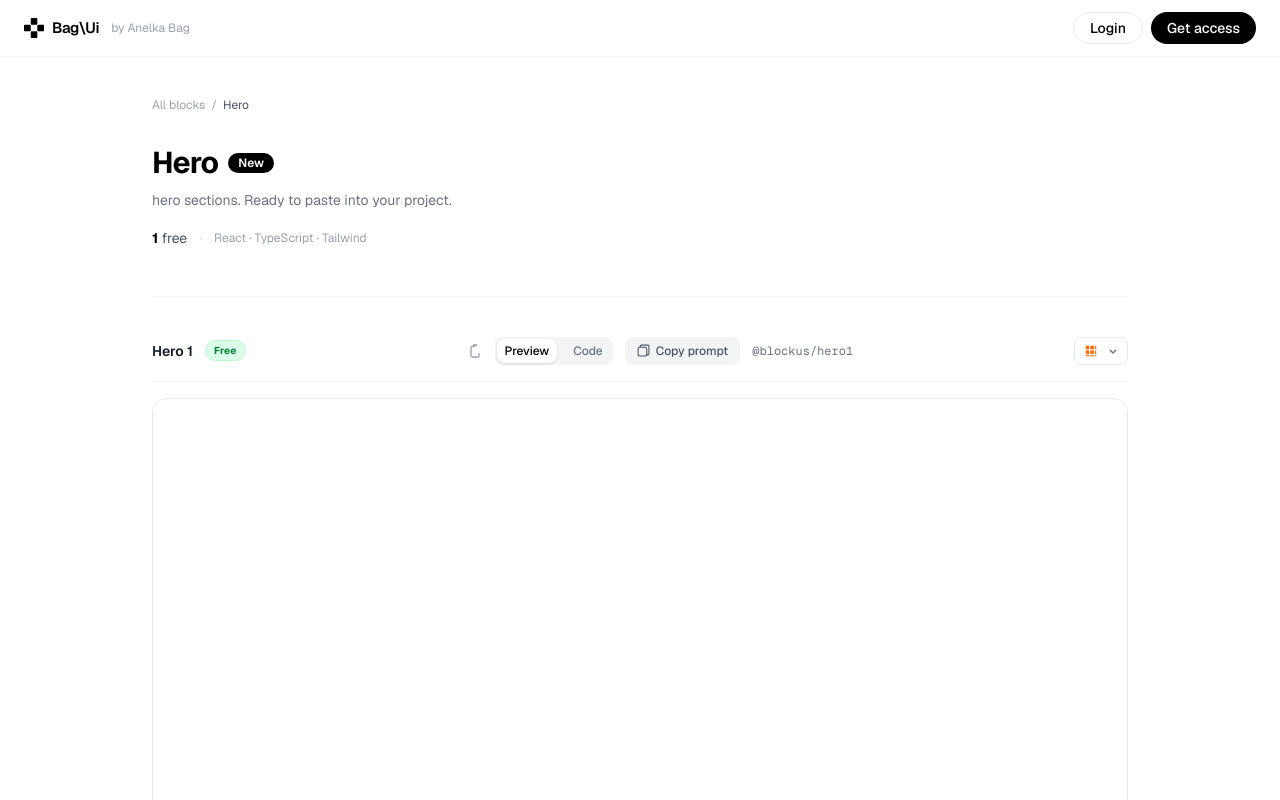
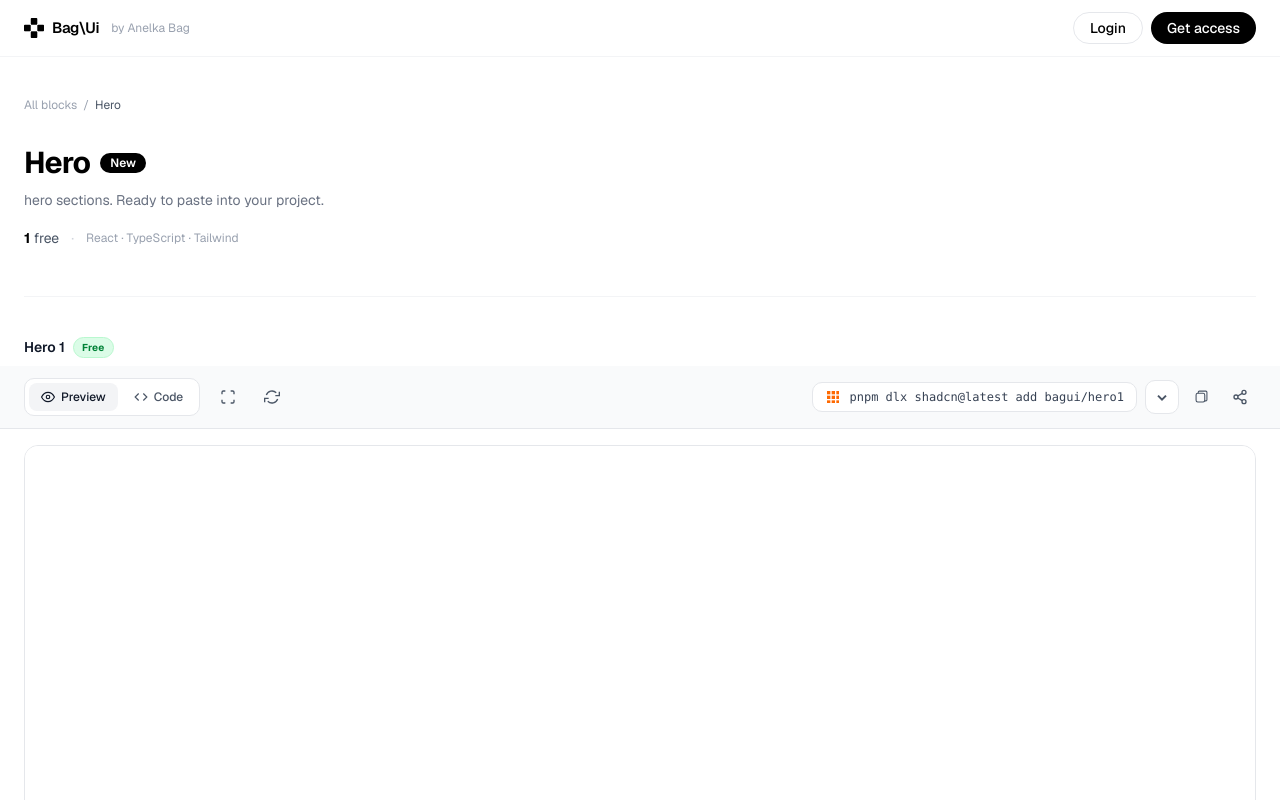
Before and after one commit to anelkabag/bag-ui, a Next.js app: page /blocks/hero in a window 1280 px wide. Shown: the top 800 px of the page. Built offline with nearby package versions, Linux system fonts and the light colour scheme.

Commit message:
refont de la page [id] blocks #3

```diff
--- a/app/blocks/[id]/page.tsx
+++ b/app/blocks/[id]/page.tsx
@@ -228,51 +228,51 @@ function IframePreview({ variantId, blurred }: { variantId: string; blurred?: bo
 
 const PKG_ICONS: Record<PkgManager, React.ReactNode> = {
   pnpm: (
-      <svg width="14" height="14" viewBox="0 0 24 24" fill="currentColor" className="text-orange-500">
-        <rect x="3" y="3" width="6" height="6" />
-        <rect x="11" y="3" width="6" height="6" />
-        <rect x="19" y="3" width="2" height="6" />
-        <rect x="3" y="11" width="6" height="6" />
-        <rect x="11" y="11" width="6" height="6" />
-        <rect x="19" y="11" width="2" height="6" />
-        <rect x="3" y="19" width="6" height="2" />
-        <rect x="11" y="19" width="6" height="2" />
-        <rect x="19" y="19" width="2" height="2" />
+      <svg width="16" height="16" viewBox="0 0 24 24" fill="currentColor" className="text-orange-500">
+        <rect x="3" y="3" width="5" height="5" />
+        <rect x="10" y="3" width="5" height="5" />
+        <rect x="17" y="3" width="4" height="5" />
+        <rect x="3" y="10" width="5" height="5" />
+        <rect x="10" y="10" width="5" height="5" />
+        <rect x="17" y="10" width="4" height="5" />
+        <rect x="3" y="17" width="5" height="4" />
+        <rect x="10" y="17" width="5" height="4" />
+        <rect x="17" y="17" width="4" height="4" />
       </svg>
   ),
   npm: (
-      <svg width="14" height="14" viewBox="0 0 24 24" fill="currentColor" className="text-red-600">
-        <path d="M1 8h22v10H1z" />
-        <path d="M7 14v6h4v-4h2v4h4v-6" fill="white" />
+      <svg width="16" height="16" viewBox="0 0 24 24" fill="currentColor" className="text-red-600">
+        <path d="M1 8h22v10H1zm4 2v6h3v-4h2v4h3v-6H5zm13 0v6h-3v-4h-2v4h-3v-6h8z" />
       </svg>
   ),
   yarn: (
-      <svg width="14" height="14" viewBox="0 0 24 24" fill="currentColor" className="text-blue-500">
-        <path d="M12 2C6.48 2 2 6.48 2 12s4.48 10 10 10 10-4.48 10-10S17.52 2 12 2m0 18c-4.41 0-8-3.59-8-8s3.59-8 8-8 8 3.59 8 8-3.59 8-8 8m3.5-9c.83 0 1.5-.67 1.5-1.5S16.33 8 15.5 8 14 8.67 14 9.5s.67 1.5 1.5 1.5m-7 0c.83 0 1.5-.67 1.5-1.5S9.33 8 8.5 8 7 8.67 7 9.5 7.67 11 8.5 11m3.5 6.5c2.33 0 4.31-1.46 5.11-3.5H6.89c.8 2.04 2.78 3.5 5.11 3.5" />
+      <svg width="16" height="16" viewBox="0 0 24 24" fill="currentColor" className="text-blue-500">
+        <circle cx="12" cy="12" r="9" />
+        <path d="M12 6v12M6 12h12" stroke="white" strokeWidth="1.5" fill="none" />
       </svg>
   ),
   bun: (
-      <svg width="14" height="14" viewBox="0 0 24 24" fill="currentColor" className="text-gray-900">
-        <path d="M12 2C6.48 2 2 6.48 2 12s4.48 10 10 10 10-4.48 10-10S17.52 2 12 2m0 18c-4.41 0-8-3.59-8-8s3.59-8 8-8 8 3.59 8 8-3.59 8-8 8m0-13c-2.76 0-5 2.24-5 5s2.24 5 5 5 5-2.24 5-5-2.24-5-5-5" />
+      <svg width="16" height="16" viewBox="0 0 24 24" fill="currentColor" className="text-gray-800">
+        <circle cx="12" cy="12" r="9" />
+        <path d="M8 12c0-2.2 1.8-4 4-4s4 1.8 4 4" stroke="white" strokeWidth="1.5" fill="none" />
       </svg>
   ),
 };
 
-// ─── Variant toolbar header (inline) ──────────────────────────────────────────
+// ─── Variant toolbar header (Preview / Code + CLI) ────────────────────────────
 
 function VariantToolbarHeader({
-                                variant,
                                 variantId,
                                 mode,
                                 setMode,
                               }: {
-  variant: Variant;
   variantId: string;
   mode: ViewMode;
   setMode: (m: ViewMode) => void;
 }) {
   const [pkg, setPkg] = useState<PkgManager>("pnpm");
   const [openDropdown, setOpenDropdown] = useState(false);
+  const cmd = getInstallCmd(pkg, variantId);
   const { copied, copy } = useCopy();
 
   return (
@@ -280,83 +280,86 @@ function VariantToolbarHeader({
           initial={{ opacity: 0, y: -8 }}
           animate={{ opacity: 1, y: 0 }}
           transition={{ duration: 0.3, delay: 0.05 }}
-          className="flex items-center justify-between gap-4 mb-4 pb-4 border-b border-gray-100"
+          className="flex items-center justify-between gap-4 mb-4 pb-3 border-b border-gray-200 bg-gray-50 -mx-6 px-6 py-3"
       >
-        {/* Left: Title and badge */}
-        <div className="flex items-center gap-3 min-w-0">
-          <h3 className="text-sm font-semibold text-gray-900 truncate">
-            {variant.label}
-          </h3>
-          <span
-              className={`inline-flex items-center px-2 py-0.5 rounded-full text-[10px] font-bold tracking-wide whitespace-nowrap ${
-                  variant.pro
-                      ? "bg-amber-100 text-amber-700 border border-amber-200"
-                      : "bg-green-100 text-green-700 border border-green-200"
-              }`}
-          >
-          {variant.pro ? "Pro" : "Free"}
-        </span>
-        </div>
-
-        {/* Center: Icons, tabs, and actions */}
-        <div className="flex items-center gap-3 flex-1 justify-center flex-wrap">
-          {/* Preview icon */}
-          <svg width="16" height="16" viewBox="0 0 24 24" fill="none" stroke="currentColor" strokeWidth="2" className="text-gray-400">
-            <path d="M12 5H8a2 2 0 00-2 2v12a2 2 0 002 2h8a2 2 0 002-2v-4" />
-            <polyline points="14 5 14 3 10 3 10 5" />
-          </svg>
-
+        {/* Left: Tabs + Icons */}
+        <div className="flex items-center gap-3">
           {/* Preview / Code tabs */}
-          <div className="flex items-center gap-2 bg-gray-100 rounded-md p-0.5">
+          <div className="flex items-center gap-1 bg-white border border-gray-200 rounded-lg p-1">
             {(["preview", "code"] as ViewMode[]).map((m) => (
                 <button
                     key={m}
                     onClick={() => setMode(m)}
-                    className={`relative px-2 py-1 rounded-md text-xs font-medium transition-colors ${
-                        mode === m ? "text-black bg-white shadow-sm" : "text-gray-500 hover:text-gray-700"
+                    className={`flex items-center gap-1.5 px-3 py-1.5 rounded-md text-xs font-medium transition-all ${
+                        mode === m
+                            ? "text-gray-900 bg-gray-100"
+                            : "text-gray-600 hover:text-gray-900"
                     }`}
                 >
+                  {m === "preview" ? (
+                      <svg width="14" height="14" viewBox="0 0 24 24" fill="none" stroke="currentColor" strokeWidth="2">
+                        <path d="M1 12s4-8 11-8 11 8 11 8-4 8-11 8-11-8-11-8z" />
+                        <circle cx="12" cy="12" r="3" />
+                      </svg>
+                  ) : (
+                      <svg width="14" height="14" viewBox="0 0 24 24" fill="none" stroke="currentColor" strokeWidth="2">
+                        <polyline points="16 18 22 12 16 6" />
+                        <polyline points="8 6 2 12 8 18" />
+                      </svg>
+                  )}
                   <span className="capitalize">{m}</span>
                 </button>
             ))}
           </div>
 
-          {/* Copy prompt button */}
-          <button
-              onClick={() => copy(`bagui/${variantId}`)}
-              className="flex items-center gap-1.5 h-7 px-3 rounded-md text-xs font-medium text-gray-600 hover:text-gray-900 bg-gray-100 hover:bg-gray-200 transition-all"
-          >
-            {copied ? <CheckIcon /> : <CopyIcon />}
-            <span>Copy prompt</span>
+          {/* Fullscreen icon */}
+          <button className="p-2 hover:bg-gray-200 rounded-lg transition-colors" title="Fullscreen">
+            <svg width="16" height="16" viewBox="0 0 24 24" fill="none" stroke="currentColor" strokeWidth="2" className="text-gray-600">
+              <path d="M8 3H5a2 2 0 00-2 2v3m18 0V5a2 2 0 00-2-2h-3m0 18h3a2 2 0 002-2v-3M3 16v3a2 2 0 002 2h3" />
+            </svg>
           </button>
 
-          {/* Block ID */}
-          <code className="text-xs font-mono text-gray-500">@blockus/{variantId}</code>
+          {/* Refresh icon */}
+          <button className="p-2 hover:bg-gray-200 rounded-lg transition-colors" title="Refresh">
+            <svg width="16" height="16" viewBox="0 0 24 24" fill="none" stroke="currentColor" strokeWidth="2" className="text-gray-600">
+              <polyline points="23 4 23 10 17 10" />
+              <polyline points="1 20 1 14 7 14" />
+              <path d="M3.51 9a9 9 0 0114.85-3.36M20.49 15a9 9 0 01-14.85 3.36" />
+            </svg>
+          </button>
         </div>
 
-        {/* Right: Package manager dropdown */}
+        {/* Right: CLI Command + Package Manager Dropdown */}
+        <div className="flex items-center gap-2 ml-auto">
+          {/* CLI Command Display */}
+          <div className="flex items-center gap-2 px-3 py-1.5 rounded-lg border border-gray-200 bg-white text-xs font-mono text-gray-700">
+            <div className="w-4 h-4 flex items-center justify-center shrink-0">
+              {PKG_ICONS[pkg]}
+            </div>
+            <code className="truncate">{cmd}</code>
+          </div>
+
+          {/* Package Manager Dropdown */}
           <div className="relative">
             <button
                 onClick={() => setOpenDropdown(!openDropdown)}
-              className="flex items-center gap-2 h-7 px-2 rounded-md hover:bg-gray-100 transition-all border border-gray-200"
-              title="Select package manager"
+                className="flex items-center gap-1 p-2 hover:bg-gray-200 rounded-lg transition-colors border border-gray-200 bg-white"
+                title="Change package manager"
             >
-            <div className="w-4 h-4 flex items-center justify-center">
-              {PKG_ICONS[pkg]}
-            </div>
-            <svg width="12" height="12" viewBox="0 0 12 12" fill="none" stroke="currentColor" strokeWidth="1.5" className="text-gray-500">
+              <svg width="16" height="16" viewBox="0 0 12 12" fill="none" stroke="currentColor" strokeWidth="1.5" className="text-gray-600">
                 <polyline points="3 5 6 8 9 5" />
               </svg>
             </button>
 
-          {/* Dropdown menu */}
+            {/* Dropdown Menu */}
+            <AnimatePresence>
               {openDropdown && (
                   <motion.div
-                  initial={{ opacity: 0, y: -4 }}
+                      initial={{ opacity: 0, y: -6 }}
                       animate={{ opacity: 1, y: 0 }}
-                  exit={{ opacity: 0, y: -4 }}
+                      exit={{ opacity: 0, y: -6 }}
                       transition={{ duration: 0.15 }}
-                  className="absolute top-full mt-2 right-0 bg-white border border-gray-200 rounded-lg shadow-lg z-50 min-w-max"
+                      className="absolute top-full mt-1 right-0 bg-white border border-gray-200 rounded-lg shadow-lg z-50 min-w-max"
                   >
                     {PKG_MANAGERS.map((p) => (
                         <button
@@ -365,21 +368,47 @@ function VariantToolbarHeader({
                               setPkg(p);
                               setOpenDropdown(false);
                             }}
-                        className={`w-full text-left px-3 py-2 text-xs font-medium flex items-center gap-2 transition-colors ${
+                            className={`w-full text-left px-3 py-2 text-xs font-medium flex items-center gap-2 transition-colors first:rounded-t-lg last:rounded-b-lg ${
                                 pkg === p
                                     ? "bg-gray-100 text-gray-900"
                                     : "text-gray-600 hover:bg-gray-50 hover:text-gray-900"
                             }`}
                         >
-                      <div className="w-4 h-4 flex items-center justify-center">
+                          <div className="w-4 h-4 flex items-center justify-center shrink-0">
                             {PKG_ICONS[p]}
                           </div>
                           <span>{p}</span>
-                      {pkg === p && <CheckIcon />}
+                          {pkg === p && (
+                              <svg width="12" height="12" viewBox="0 0 12 12" fill="currentColor" className="ml-auto text-gray-600">
+                                <path d="M10 3l-6 6-3-3" stroke="currentColor" fill="none" strokeWidth="2" />
+                              </svg>
+                          )}
                         </button>
                     ))}
                   </motion.div>
               )}
+            </AnimatePresence>
+          </div>
+
+          {/* Copy / Share button */}
+          <button
+              onClick={() => copy(cmd)}
+              className="flex items-center gap-1 p-2 hover:bg-gray-200 rounded-lg transition-colors text-gray-600"
+              title={copied ? "Copied!" : "Copy command"}
+          >
+            {copied ? <CheckIcon /> : <CopyIcon />}
+          </button>
+
+          {/* Share button */}
+          <button className="p-2 hover:bg-gray-200 rounded-lg transition-colors text-gray-600" title="Share">
+            <svg width="16" height="16" viewBox="0 0 24 24" fill="none" stroke="currentColor" strokeWidth="2">
+              <circle cx="18" cy="5" r="3" />
+              <circle cx="6" cy="12" r="3" />
+              <circle cx="18" cy="19" r="3" />
+              <line x1="8.59" y1="13.51" x2="15.42" y2="17.49" />
+              <line x1="15.41" y1="6.51" x2="8.59" y2="10.49" />
+            </svg>
+          </button>
         </div>
       </motion.div>
   );
@@ -407,9 +436,24 @@ function VariantCard({
           transition={{ delay: index * 0.05, duration: 0.3 }}
           className="mb-12 scroll-mt-20"
       >
+        {/* Title + Badge above toolbar */}
+        <div className="flex items-center gap-2 mb-2">
+          <h3 className="text-sm font-semibold text-gray-900">
+            {variant.label}
+          </h3>
+          <span
+              className={`inline-flex items-center px-2 py-0.5 rounded-full text-[10px] font-bold tracking-wide ${
+                  variant.pro
+                      ? "bg-amber-100 text-amber-700 border border-amber-200"
+                      : "bg-green-100 text-green-700 border border-green-200"
+              }`}
+          >
+            {variant.pro ? "Pro" : "Free"}
+          </span>
+        </div>
+
         {/* Toolbar header on one line */}
         <VariantToolbarHeader
-            variant={variant}
             variantId={variant.id}
             mode={mode}
             setMode={setMode}
@@ -475,7 +519,7 @@ export default function BlockDetailPage() {
       <div className="min-h-screen bg-white">
         <Navbar />
 
-        <div className="max-w-5xl mx-auto px-6 pt-10 pb-24">
+        <div className="max-w-7xl mx-auto px-6 pt-10 pb-20">
           {/* Breadcrumb */}
           <div className="flex items-center gap-1.5 text-xs text-gray-400 mb-8">
             <Link href="/blocks" className="hover:text-black transition-colors">
```
Lines whose indentation alone changed are shown as unchanged.
